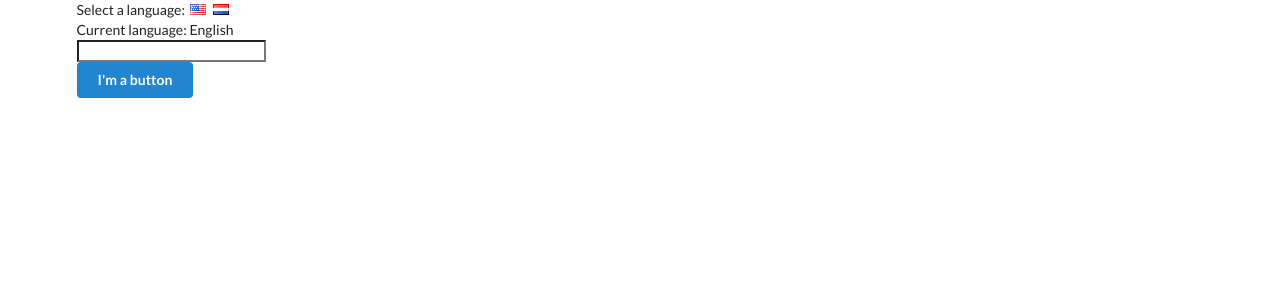
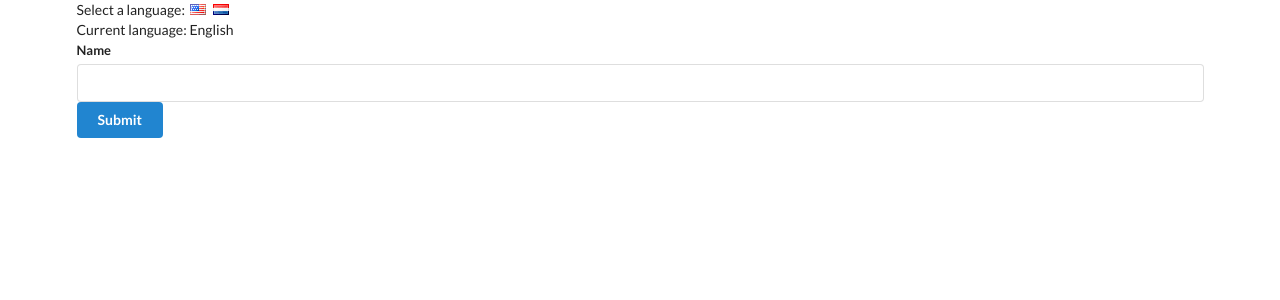
Before and after one commit to ajw725/react-translate, a React (Create React App) app: page / in a window 1280 px wide. Shown: the top 300 px of the page. Built offline with nearby package versions, Linux system fonts and the light colour scheme.

Commit message:
context via this.context / useContext

```diff
--- a/src/components/App.tsx
+++ b/src/components/App.tsx
@@ -1,5 +1,6 @@
 import React, { useState } from 'react';
 import UserCreate from './UserCreate';
+import LanguageContext from '../contexts/LanguageContext';
 
 const App = () => {
   const [language, setLanguage] = useState('English');
@@ -12,7 +13,9 @@ const App = () => {
         <i className="flag nl" onClick={() => setLanguage('Dutch')} />
       </div>
       Current language: {language}
-      <UserCreate />
+      <LanguageContext.Provider value={language}>
+        <UserCreate />
+      </LanguageContext.Provider>
     </div>
   );
 };
--- a/src/components/Button.tsx
+++ b/src/components/Button.tsx
@@ -1,9 +1,23 @@
-import React from 'react';
+import React, { useContext } from 'react';
+import LanguageContext from '../contexts/LanguageContext';
 
 const Button = () => {
+  const language = useContext(LanguageContext);
+
+  const buttonText = () => {
+    switch (language) {
+      case 'English':
+        return 'Submit';
+      case 'Dutch':
+        return 'Voorleggen';
+      default:
+        return 'Submit';
+    }
+  };
+
   return (
     <div>
-      <button className="ui button primary">I'm a button</button>
+      <button className="ui button primary">{buttonText()}</button>
     </div>
   );
 };
--- a/src/components/Field.tsx
+++ b/src/components/Field.tsx
@@ -1,9 +1,26 @@
-import React from 'react';
+import React, { useContext } from 'react';
+import LanguageContext from '../contexts/LanguageContext';
 
 const Field = () => {
+  const language = useContext(LanguageContext);
+
+  const labelText = () => {
+    switch (language) {
+      case 'English':
+        return 'Name';
+      case 'Dutch':
+        return 'Naam';
+      default:
+        return 'Name';
+    }
+  };
+
   return (
     <div>
-      <input className="ui input" type="text" />
+      <div className="ui field">
+        <label>{labelText()}</label>
+        <input />
+      </div>
     </div>
   );
 };
--- a/src/components/UserCreate.tsx
+++ b/src/components/UserCreate.tsx
@@ -4,7 +4,7 @@ import Button from './Button';
 
 const UserCreate = () => {
   return (
-    <div>
+    <div className="ui form">
       <Field />
       <Button />
     </div>
--- /dev/null
+++ b/src/contexts/LanguageContext.tsx
@@ -0,0 +1,3 @@
+import React from 'react';
+
+export default React.createContext('English');
```
